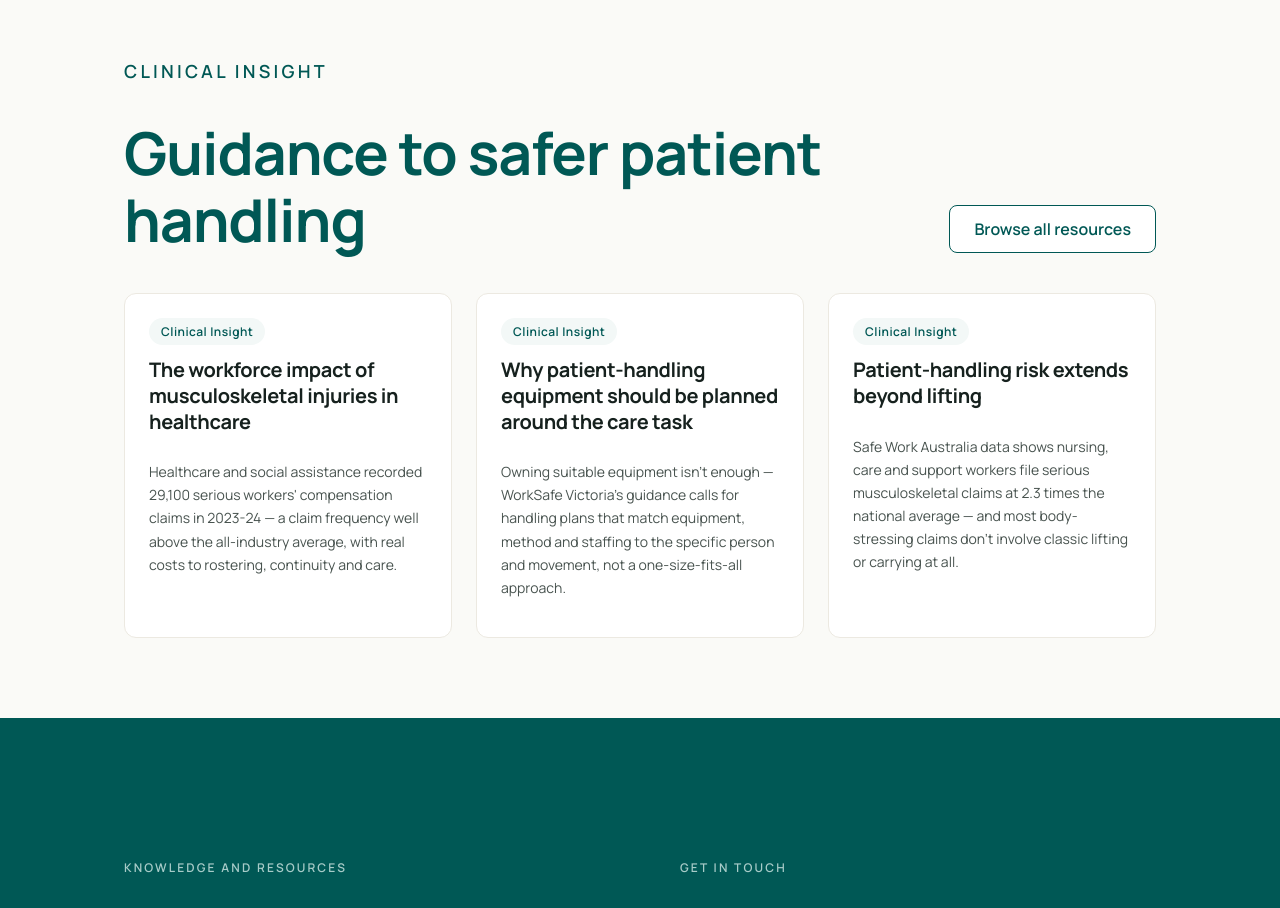
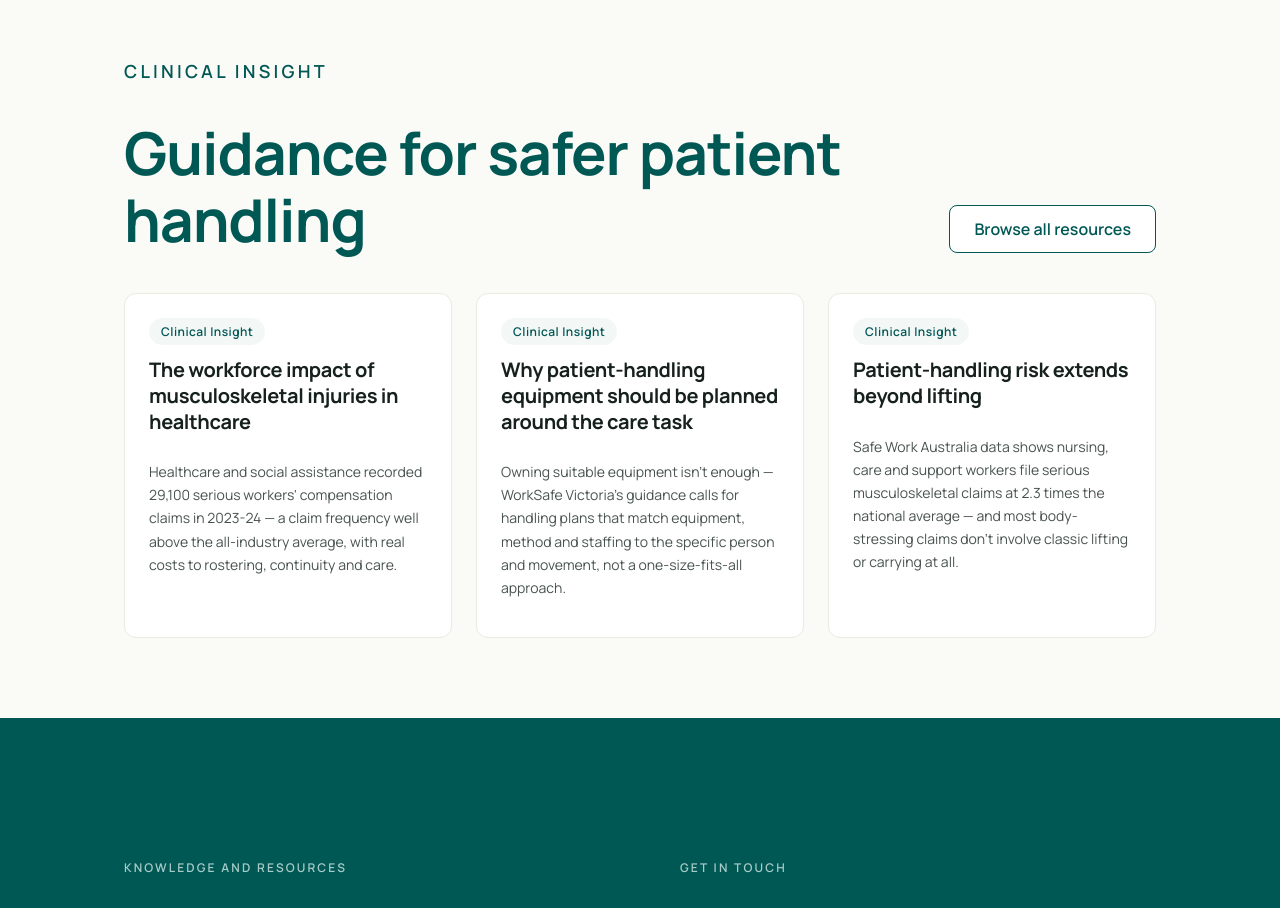
Before and after one commit to achl354/DMG-site, a Next.js app: page / in a window 1280 px wide. Shown: the part 4560-5468 px from the top of the page. Built offline with nearby package versions, Linux system fonts and the light colour scheme; no server answers.

Commit message:
Fix Latest Insights heading preposition
"Guidance for safer patient handling" -- "to" back to "for".

Co-Authored-By: Claude Sonnet 5 <noreply@anthropic.com>
Claude-Session: https://claude.ai/code/session_01MtoV57GMbGCMxkPVAVBAnZ

```diff
--- a/components/homepage/LatestInsightsSection/LatestInsightsSection.tsx
+++ b/components/homepage/LatestInsightsSection/LatestInsightsSection.tsx
@@ -21,7 +21,7 @@ export function LatestInsightsSection() {
         <div className={styles.header}>
           <EyebrowHeading
             eyebrow="Clinical Insight"
-            heading="Guidance to safer patient handling"
+            heading="Guidance for safer patient handling"
             className={styles.heading}
           />
           <Link href="/resources" className={styles.viewAll}>
```
